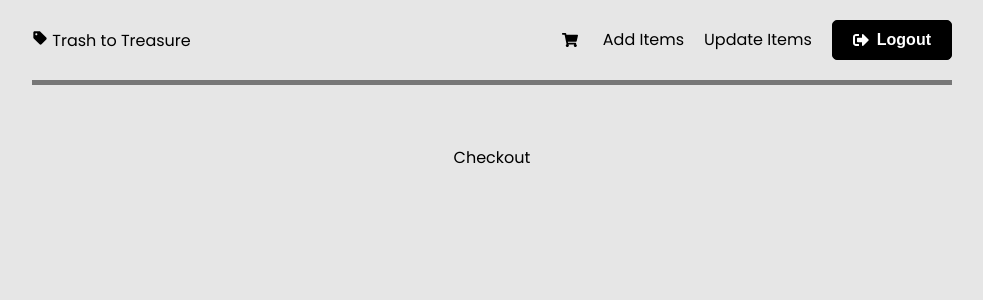
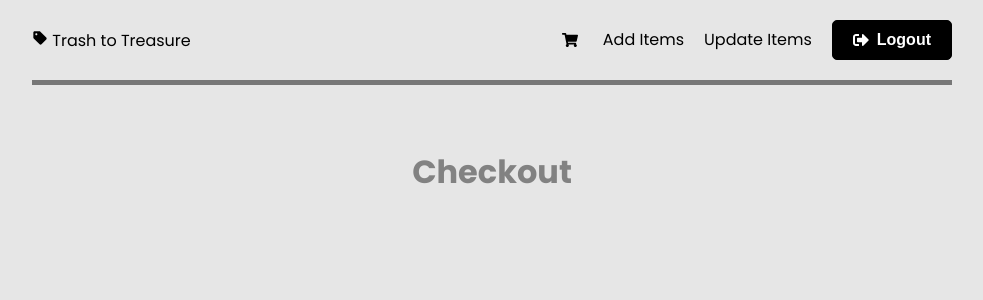
Before and after one commit to g-priime/mern-buy-sell, a React (Create React App) app in the folder frontend/: page /checkout in a window 1280 px wide. Shown: the top 300 px of the page, without its empty margins (148-1131 px from the left). Built offline with nearby package versions, Linux system fonts and the light colour scheme; sample sign-in values are in the browser's storage.

Commit message:
changed checkout heading

```diff
--- a/frontend/src/pages/Checkout.jsx
+++ b/frontend/src/pages/Checkout.jsx
@@ -4,15 +4,12 @@ import { useSelector, useDispatch } from "react-redux";
 import Spinner from "../components/Spinner";
 import { reset } from "../features/items/itemSlice";
 
-
 function Checkout() {
   const navigate = useNavigate();
   const dispatch = useDispatch();
 
   const { user } = useSelector((state) => state.auth);
-  const { isLoading, isError, message } = useSelector(
-    (state) => state.items
-  );
+  const { isLoading, isError, message } = useSelector((state) => state.items);
 
   useEffect(() => {
     if (isError) {
@@ -33,8 +30,10 @@ function Checkout() {
   }
 
   return (
-    <div>Checkout</div>
-  )
+    <section className="heading">
+      <p>Checkout</p>
+    </section>
+  );
 }
 
-export default Checkout
+export default Checkout;
```
